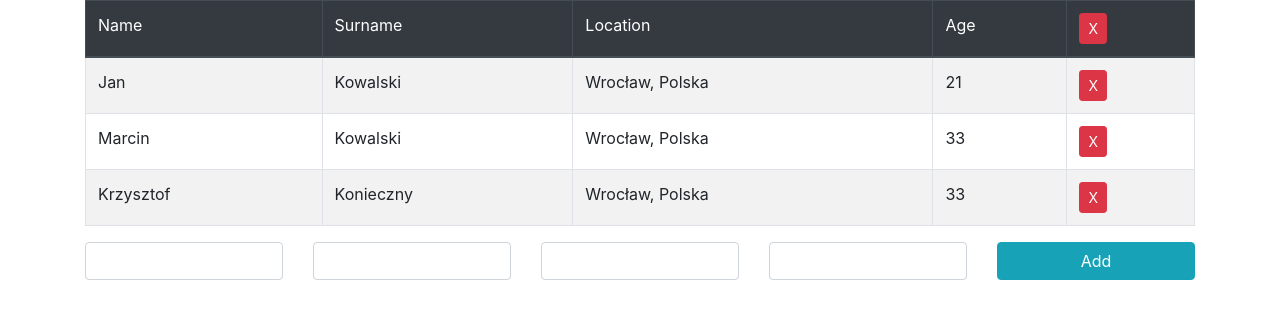
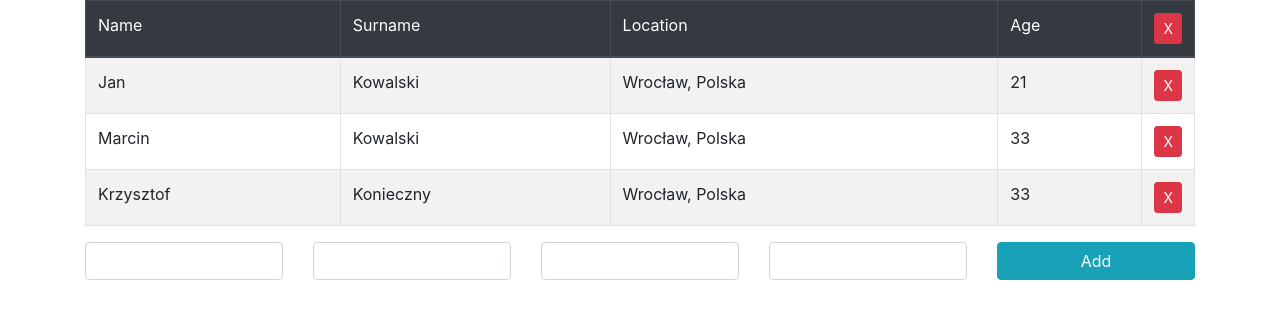
Before and after one commit to KrzysztofMalec87/addUser-react, a React (Create React App) app: page / in a window 1280 px wide. Shown: the top 318 px of the page. Built offline with nearby package versions, Linux system fonts and the light colour scheme.

Commit message:
Change: ListWraper styling

```diff
--- a/src/components/ListWraper/ListWraper.scss
+++ b/src/components/ListWraper/ListWraper.scss
@@ -1,5 +1,5 @@
-.ListWraper {
-  &__td {
+.list-wraper {
+  &__table-cell {
     &--remove {
       width: 30px
     }
```
